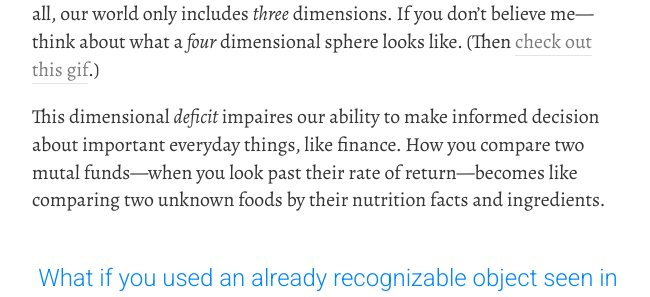
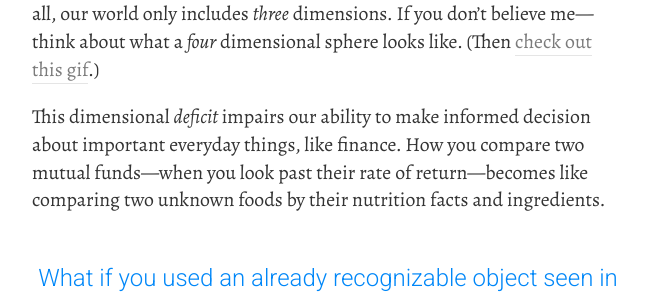
Before and after one commit to tmm/www, a Jekyll site: the page built from blog/_posts/2016-09-11-chernoff-fish.md, in a window 1280 px wide. Shown: the part 318-615 px from the top of the page, without its empty margins (312-962 px from the left). Built offline with Jekyll 4.4.1, drawn with Linux system fonts in a browser that asks for light colours; comment, search, counter and statistics services are not loaded.

Commit message:
Fix typos

```diff
--- a/blog/_posts/2016-09-11-chernoff-fish.md
+++ b/blog/_posts/2016-09-11-chernoff-fish.md
@@ -5,7 +5,7 @@ date: 2016-09-11 15:32:00
 
 Humans are innately bad at understanding high dimensional data. After all, our world only includes *three* dimensions. If you don't believe me---think about what a *four* dimensional sphere looks like. (Then [check out this gif](https://upload.wikimedia.org/wikipedia/en/c/c7/4dSphere01t.gif).)
 
-This dimensional *deficit* impaires our ability to make informed decision about important everyday things, like finance. How you compare two mutal funds---when you look past their rate of return---becomes like comparing two unknown foods by their nutrition facts and ingredients.
+This dimensional *deficit* impairs our ability to make informed decision about important everyday things, like finance. How you compare two mutual funds---when you look past their rate of return---becomes like comparing two unknown foods by their nutrition facts and ingredients.
 
 > What if you used an already recognizable object seen in nature to describe fund characteristics?
 
```
